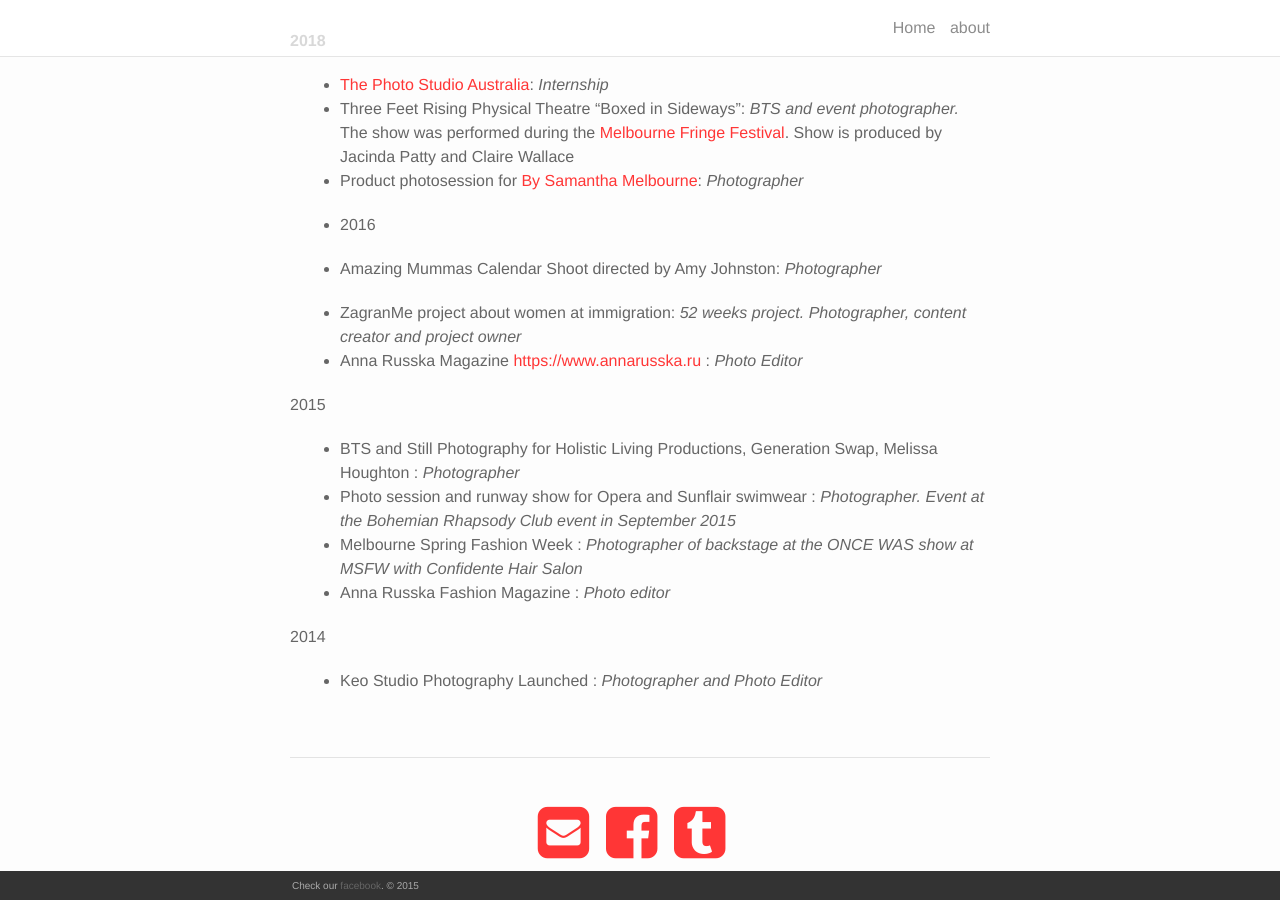
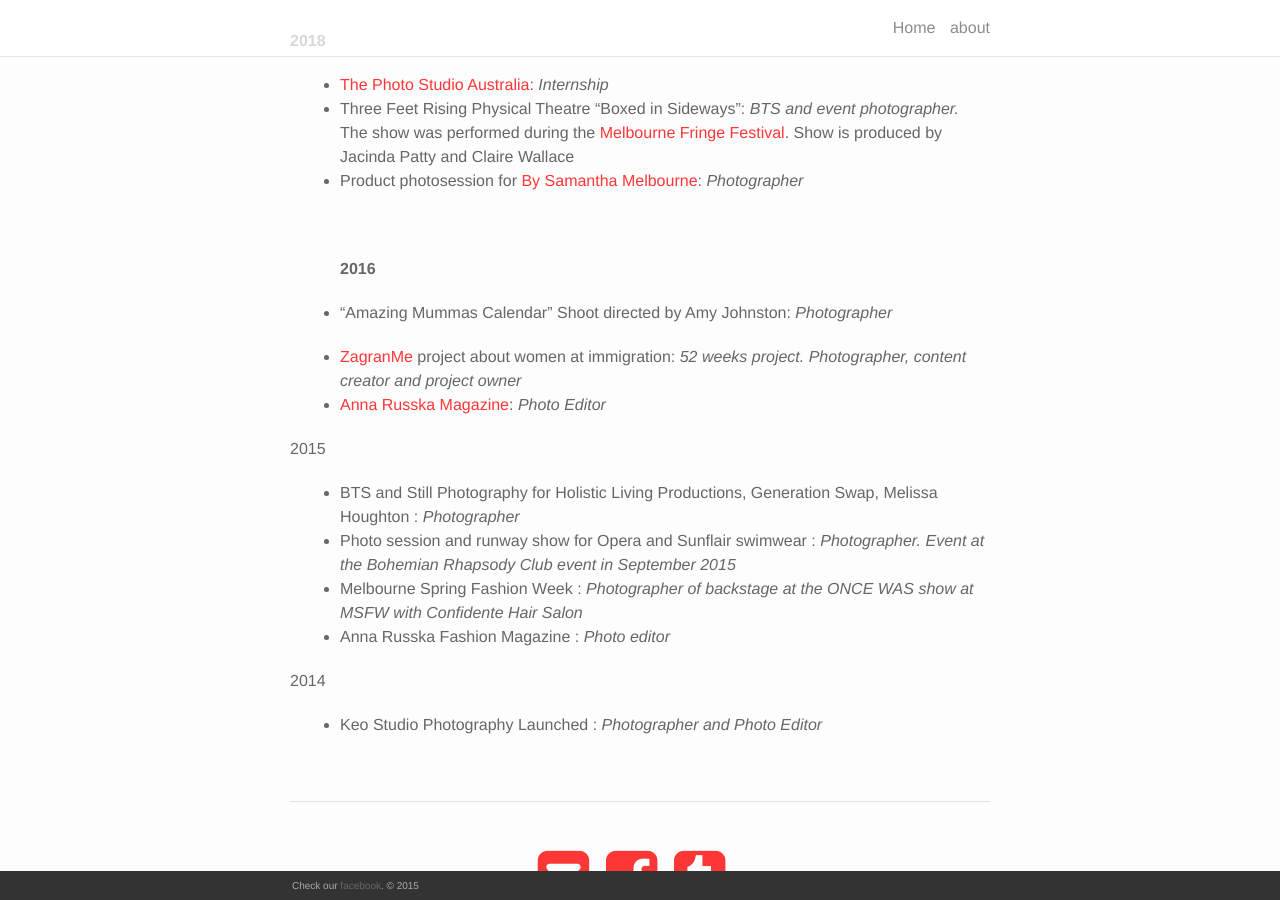
Before and after one commit to AlenPelin/keo-studio, a Jekyll site: the page built from about.md, in a window 1280 px wide and 900 px high, scrolled down 605 px. Built offline with Jekyll 4.4.1, drawn with Linux system fonts in a browser that asks for light colours; nearby versions of some CDN libraries; some of the changed lines change nothing that is shown.

Commit message:
Update from Forestry.io - Updated about.md

```diff
--- a/about.md
+++ b/about.md
@@ -28,15 +28,16 @@
 * Three Feet Rising Physical Theatre "Boxed in Sideways": _BTS and event photographer._ The show was performed during the [Melbourne Fringe Festival](https://melbournefringe.com.au/). Show is produced by Jacinda Patty and Claire Wallace
 * Product photosession for [By Samantha Melbourne](https://www.bysamantha.net/): _Photographer_
 
+  <br>
 
-* 2016
+  **2016**
 
 
-* Amazing Mummas Calendar Shoot directed by Amy Johnston: _Photographer_
+* "Amazing Mummas Calendar" Shoot directed by Amy Johnston: _Photographer_
 
 
-* ZagranMe project about women at immigration: _52 weeks project. Photographer, content creator and project owner_
-* Anna Russka Magazine [https://www.annarusska.ru](https://www.annarusska.ru "https://www.annarusska.ru") : _Photo Editor_
+* [ZagranMe](https://www.facebook.com/zagranme/) project about women at immigration: _52 weeks project. Photographer, content creator and project owner_
+* [Anna Russka Magazine](https://www.annarusska.ru ): _Photo Editor_
 
 2015
 
```
